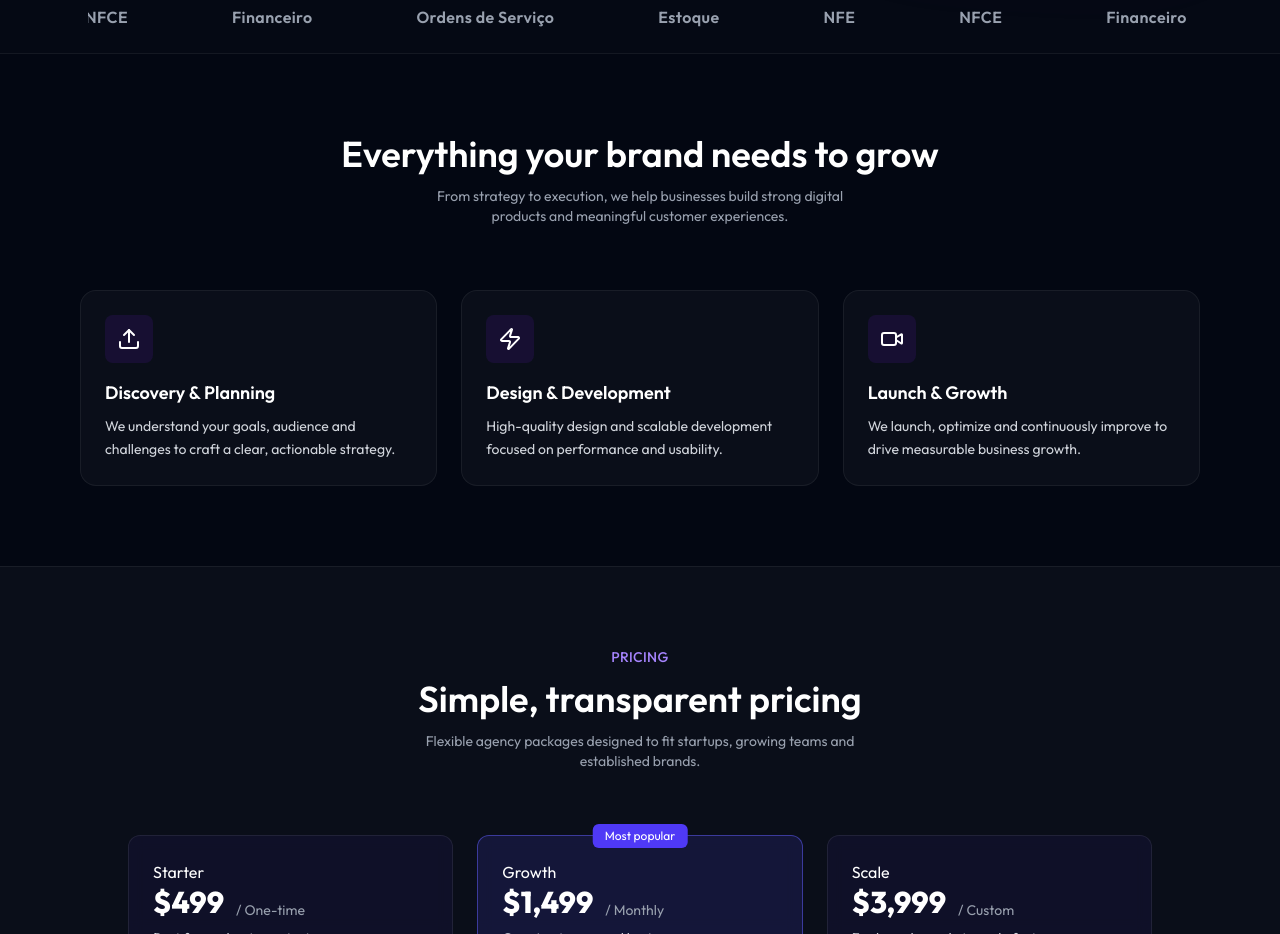
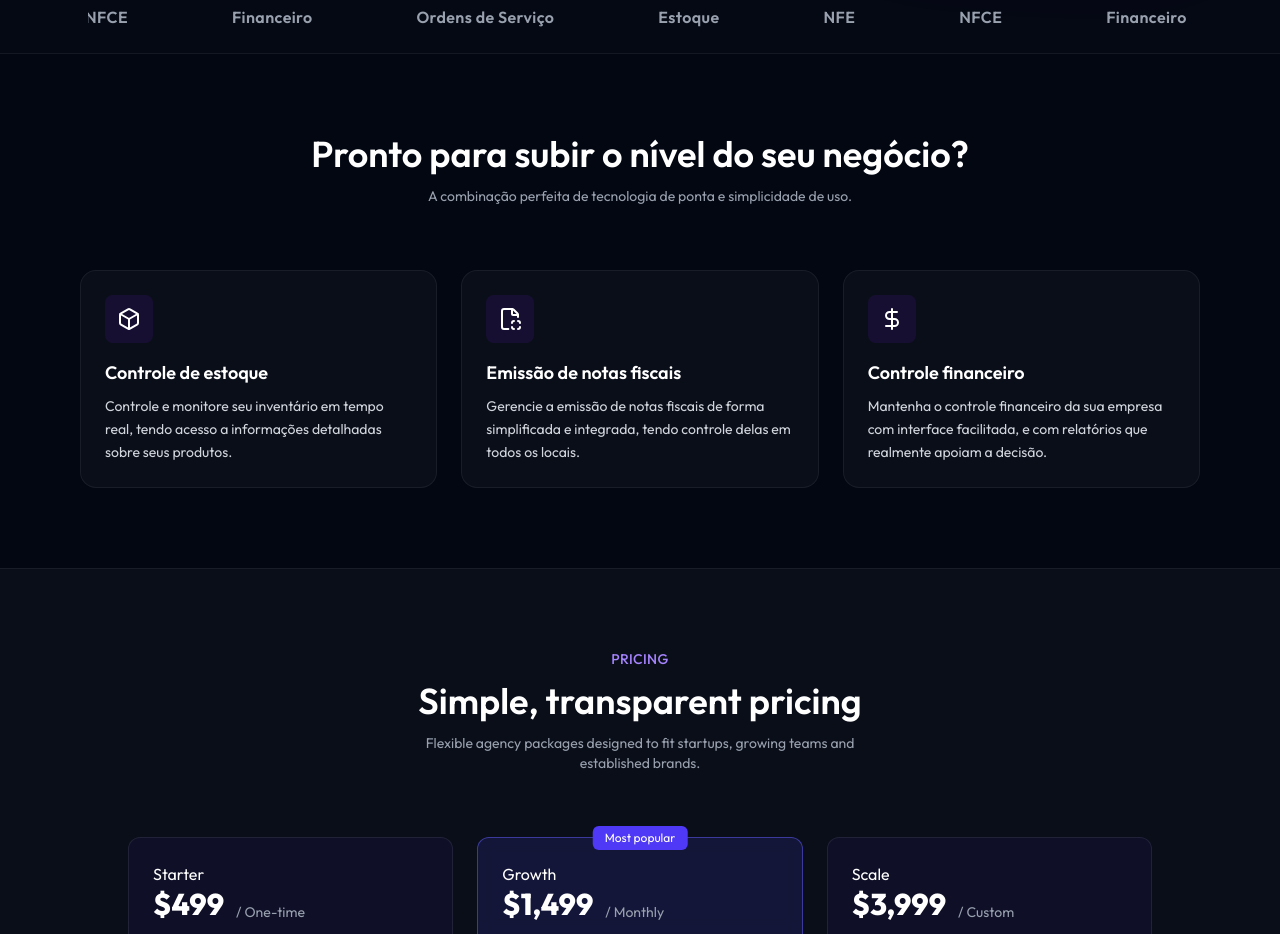
Before and after one commit to andreyy5/landingSimplifisca, a Next.js app: page / in a window 1280 px wide. Shown: the part 820-1754 px from the top of the page. Built offline with nearby package versions, Linux system fonts and the light colour scheme.

Commit message:
Features

```diff
--- a/components/Features.tsx
+++ b/components/Features.tsx
@@ -11,8 +11,8 @@ export default function Features() {
 
                 <Title
                     title=""
-                    heading="Everything your brand needs to grow"
-                    description="From strategy to execution, we help businesses build strong digital products and meaningful customer experiences."
+                    heading="Pronto para subir o nível do seu negócio?"
+                    description="A combinação perfeita de tecnologia de ponta e simplicidade de uso."
                 />
 
                 <div className="grid grid-cols-1 md:grid-cols-3 gap-6">
--- a/data/dummy-data.tsx
+++ b/data/dummy-data.tsx
@@ -1,20 +1,20 @@
-import { UploadIcon, VideoIcon, ZapIcon } from 'lucide-react';
+import { BoldIcon, BoxIcon, PaperclipIcon, PartyPopperIcon, UploadIcon, VideoIcon, ZapIcon, CurrencyIcon, BusIcon, FileScanIcon, DollarSignIcon } from 'lucide-react';
 
 export const featuresData = [
     {
-        icon: <UploadIcon className="w-6 h-6" />,
-        title: 'Discovery & Planning',
-        desc: 'We understand your goals, audience and challenges to craft a clear, actionable strategy.'
+        icon: <BoxIcon className="w-6 h-6" />,
+        title: 'Controle de estoque',
+        desc: 'Controle e monitore seu inventário em tempo real, tendo acesso a informações detalhadas sobre seus produtos.'
     },
     {
-        icon: <ZapIcon className="w-6 h-6" />,
-        title: 'Design & Development',
-        desc: 'High-quality design and scalable development focused on performance and usability.'
+        icon: <FileScanIcon className="w-6 h-6" />,
+        title: 'Emissão de notas fiscais',
+        desc: 'Gerencie a emissão de notas fiscais de forma simplificada e integrada, tendo controle delas em todos os locais.' // Descrição ajustada
     },
     {
-        icon: <VideoIcon className="w-6 h-6" />,
-        title: 'Launch & Growth',
-        desc: 'We launch, optimize and continuously improve to drive measurable business growth.'
+        icon: <DollarSignIcon className="w-6 h-6" />, // Ajustado para ícone de finanças
+        title: 'Controle financeiro',
+        desc: 'Mantenha o controle financeiro da sua empresa com interface facilitada, e com relatórios que realmente apoiam a decisão.' // Descrição ajustada
     }
 ];
 
```
